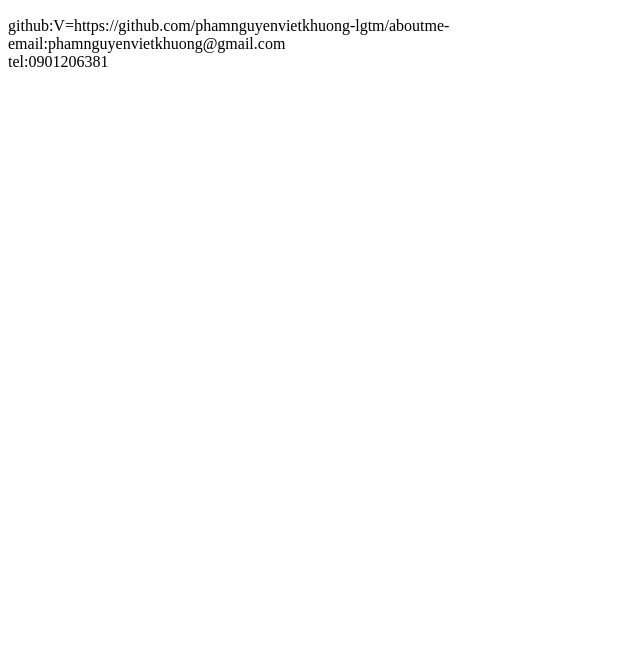
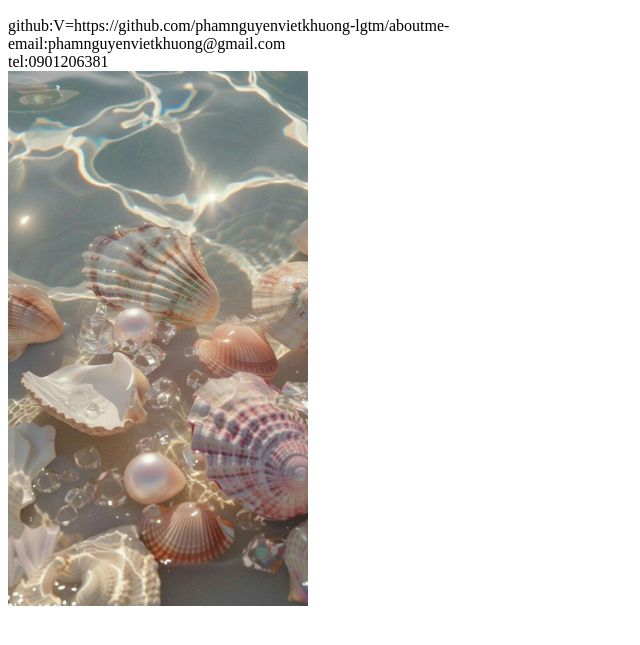
Before and after one commit to phamnguyenvietkhuong-lgtm/aboutme-, a plain HTML site: page aboutme.html in a window 1280 px wide. Shown: the part 127-772 px from the top of the page, without its empty margins (0-640 px from the left). Drawn offline with Linux system fonts and the light colour scheme.

Commit message:
version2

```diff
--- a/aboutme.html
+++ b/aboutme.html
@@ -11,6 +11,6 @@
     github:V=https://github.com/phamnguyenvietkhuong-lgtm/aboutme- <br>
     email:phamnguyenvietkhuong@gmail.com <br>
     tel:0901206381 <br>
-    <img scr="下載.jpg" width="300">
+    <img src= "下載.jpg" width="300">
 </body>
 </html>
```
